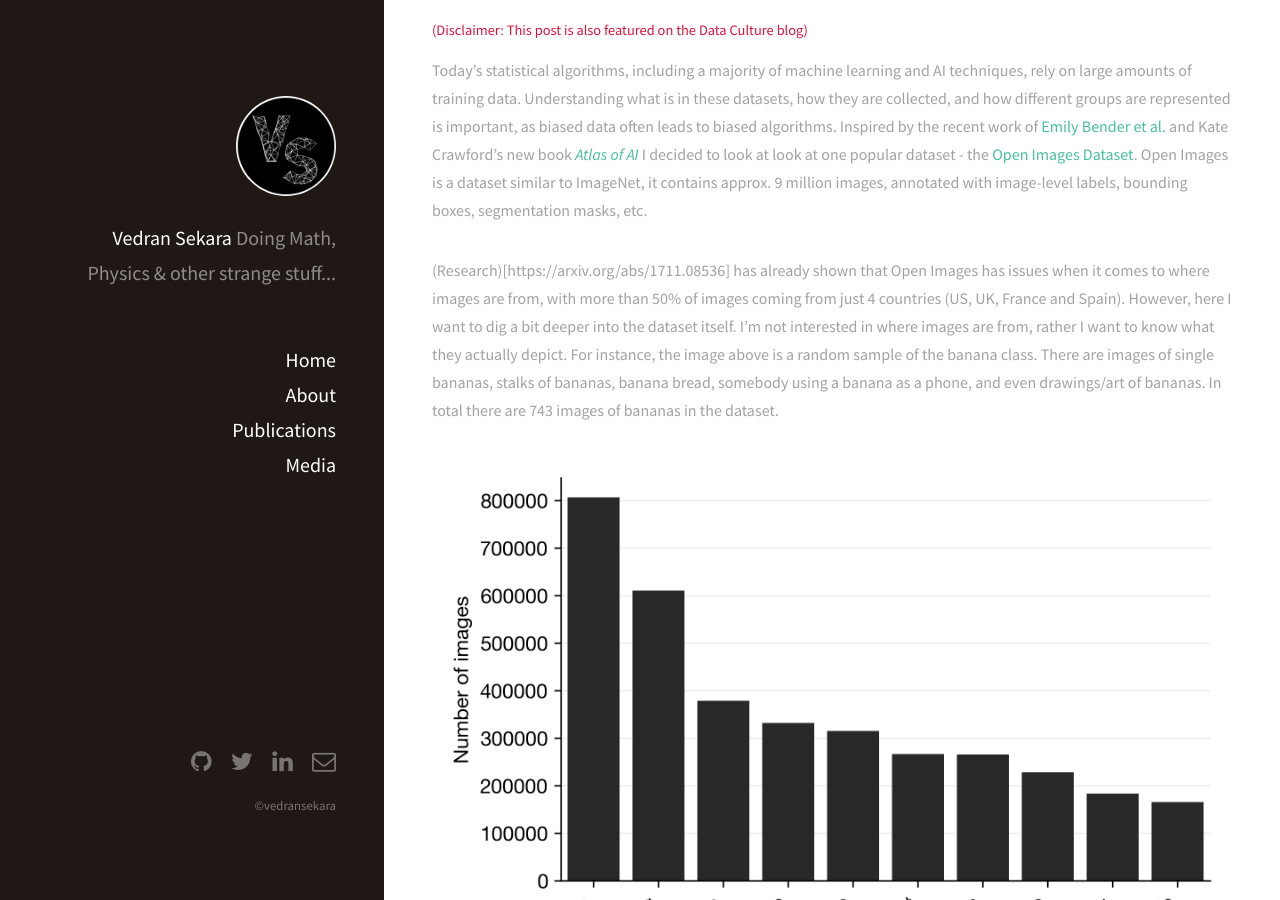
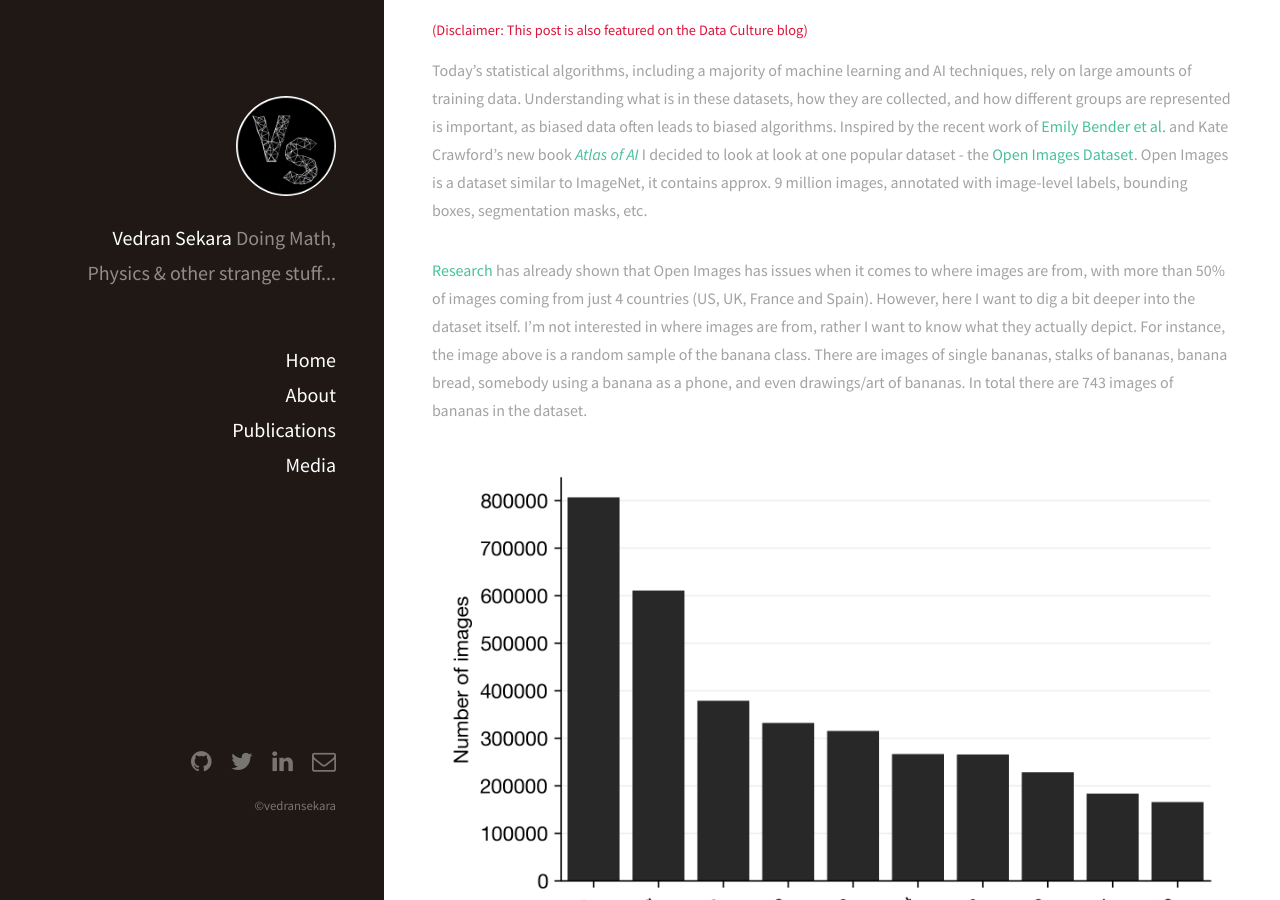
Before and after one commit to vedransekara/vedransekara.github.io, a Jekyll site: the page built from _posts/2022-02-14-open-images.md, in a window 1280 px wide and 900 px high, scrolled down 710 px. Built offline with Jekyll 4.4.1, drawn with Linux system fonts in a browser that asks for light colours.

Commit message:
fix typos

```diff
--- a/_posts/2022-02-14-open-images.md
+++ b/_posts/2022-02-14-open-images.md
@@ -11,7 +11,7 @@ Understanding what is in these datasets, how they are collected, and how differe
 Inspired by the recent work of [Emily Bender et al.](https://dl.acm.org/doi/pdf/10.1145/3442188.3445922) and Kate Crawford's new book [_Atlas of AI_](https://yalebooks.yale.edu/book/9780300209570/atlas-ai) I decided to look at look at one popular dataset - the [Open Images Dataset](https://storage.googleapis.com/openimages/web/index.html).
 Open Images is a dataset similar to ImageNet, it contains approx. 9 million images, annotated with image-level labels, bounding boxes, segmentation masks, etc.
 
-(Research)[https://arxiv.org/abs/1711.08536] has already shown that Open Images has issues when it comes to where images are from, with more than 50% of images coming from just 4 countries (US, UK, France and Spain).
+[Research](https://arxiv.org/abs/1711.08536) has already shown that Open Images has issues when it comes to where images are from, with more than 50% of images coming from just 4 countries (US, UK, France and Spain).
 However, here I want to dig a bit deeper into the dataset itself.
 I'm not interested in where images are from, rather I want to know what they actually depict.
 For instance, the image above is a random sample of the banana class.
```
